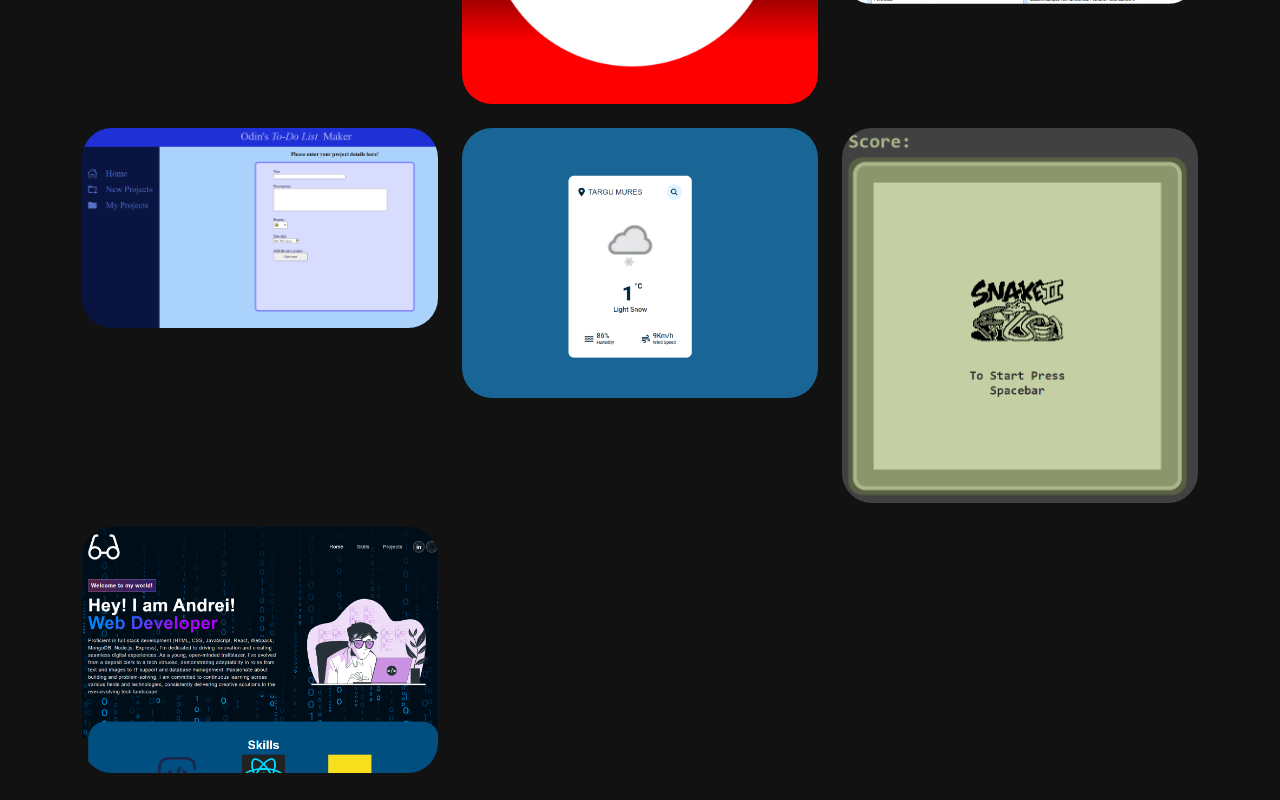
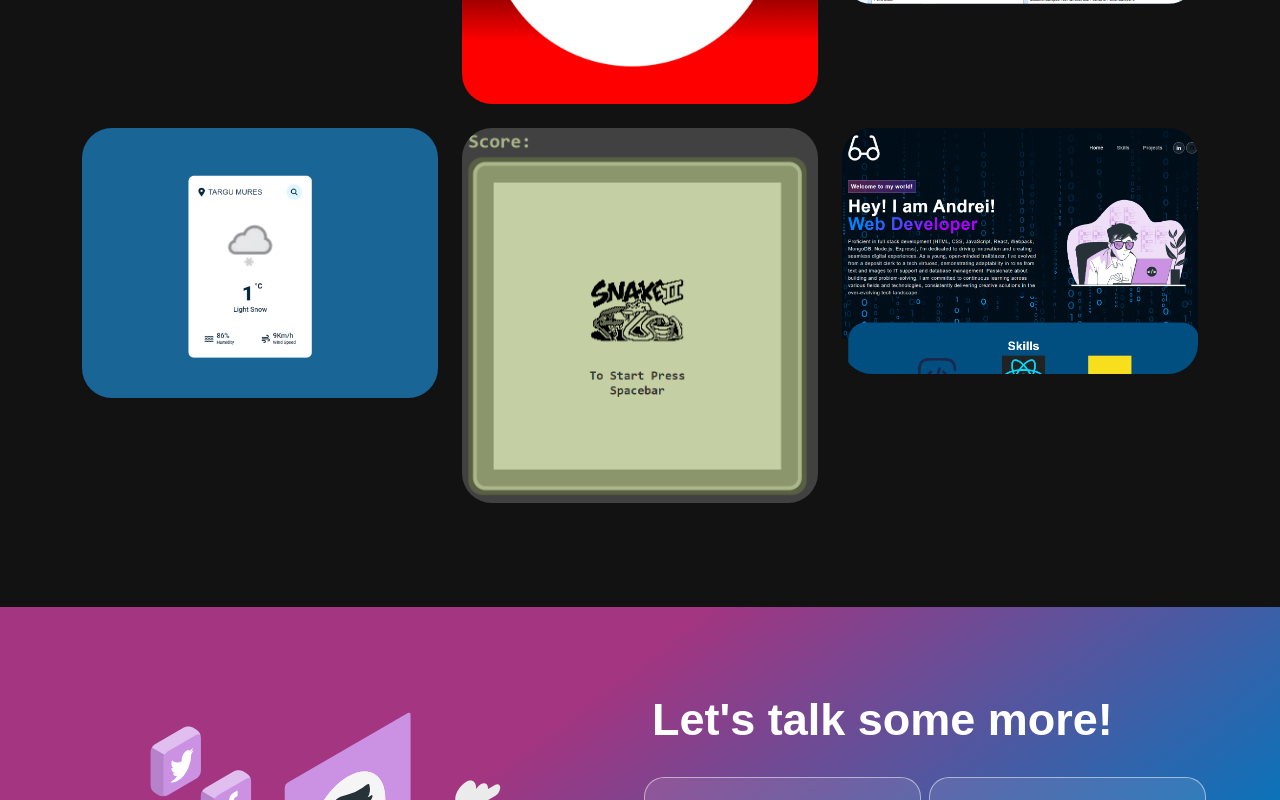
Before and after one commit to Negrea-Andrei/portfolio_new, a React (Create React App) app: page / in a window 1280 px wide. Shown: the part 1840-2640 px from the top of the page. Built offline with nearby package versions, Linux system fonts and the light colour scheme; no server answers.

Commit message:
Update Projects.jsx

```diff
--- a/src/components/Projects.jsx
+++ b/src/components/Projects.jsx
@@ -10,7 +10,6 @@ import portfolio from "../assets/img/portfolio_img.png"
 import CV from "../assets/img/CV.jpg";
 import placeholder from "../assets/img/placeholder.png";
 import weather from "../assets/img/weather.png"
-import TODO from "../assets/img/TODO.png";
 import snake from "../assets/img/snake.png"
 
 export default function Project() {
@@ -58,12 +57,6 @@ export default function Project() {
       URL: "https://cv-app-fawn.vercel.app/",
     },
     {
-      title: "Todo list",
-      description: "The TODO App is a web application designed to help users efficiently manage their projects and tasks. The application provides a straightforward interface for creating, viewing, and organizing projects and associated tasks.",
-      imgURL: TODO,
-      URL: "https://negrea-andrei.github.io/TODO/",
-    },
-    {
       title: "Weather",
       description: "This web application fetches real-time weather information based on user input for city and country. It utilizes the WeatherAPI to gather data and presents it in a user-friendly card format.",
       imgURL: weather,
```
